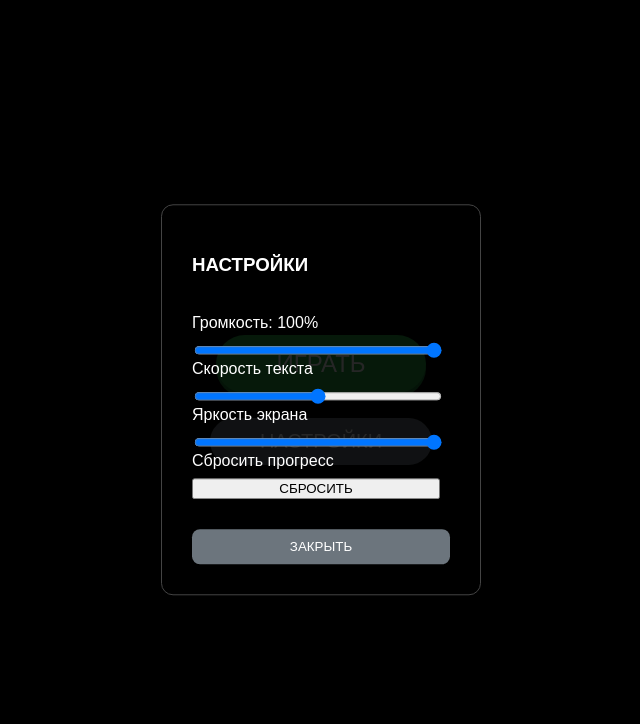
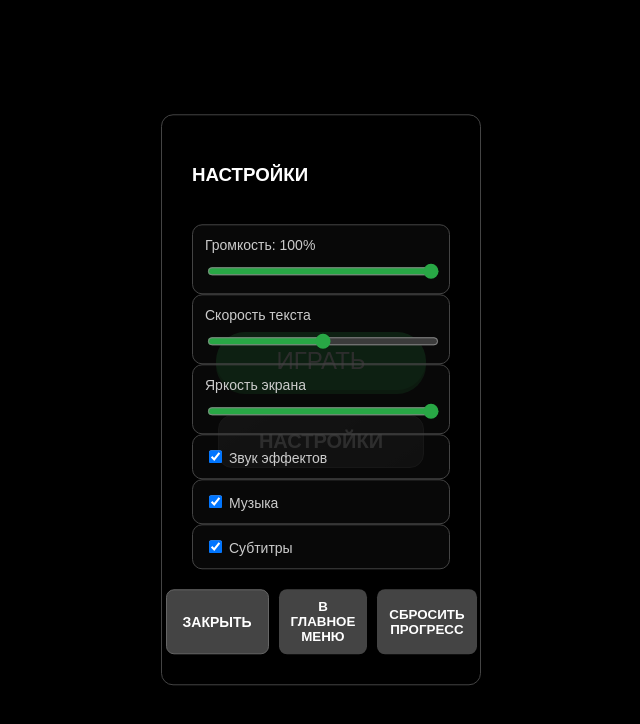
Before and after one commit to Golpool092/The-novel, a plain HTML site: page index.html in a window 1280 px wide. Both pictures are taken after a click on the button "НАСТРОЙКИ". Shown: the whole page, without its empty margins (319-959 px from the left). Drawn offline with Linux system fonts and the light colour scheme.

Commit message:
Add files via upload

```diff
--- a/index.html
+++ b/index.html
@@ -6,8 +6,8 @@
   <title>Школа №13</title>
   <link rel="stylesheet" href="style.css" />
   <link rel="manifest" href="manifest.json" />
-  <link rel="apple-touch-icon" sizes="192x192" href="pages/icon-192.png">
-  <link rel="apple-touch-icon" sizes="512x512" href="pages/icon-512.png">
+  <link rel="apple-touch-icon" sizes="192x192" href="pages/icon-192.png" />
+  <link rel="apple-touch-icon" sizes="512x512" href="pages/icon-512.png" />
   <meta name="theme-color" content="#111111" />
   <meta name="mobile-web-app-capable" content="yes" />
   <meta name="apple-mobile-web-app-capable" content="yes" />
@@ -17,6 +17,9 @@
     <div class="rotate-icon">🔄</div>
     Пожалуйста, переверни телефон в горизонтальное положение
   </div>
+
+  <!-- Фоновая музыка -->
+  <audio id="bg-music" src="audio/fon.mp3" loop></audio>
 
   <!-- Стартовый экран -->
   <div id="start-screen" class="start-screen">
@@ -29,7 +32,7 @@
   <!-- Видео заставка -->
   <div id="video-container" class="video-container">
     <video id="intro-video" class="intro-video" playsinline muted>
-      <source src="video/beginning.mp4" type="video/mp4">
+      <source src="video/beginning.mp4" type="video/mp4" />
     </video>
     <audio id="intro-audio" src="audio/beginning.mp3"></audio>
     <div class="skip-prompt top-right">Нажмите, чтобы пропустить</div>
@@ -95,28 +98,44 @@
     <div class="settings-scroll">
       <div class="setting-item">
         <label>Громкость: <span id="volume-value">100%</span></label>
-          <input type="range" id="volume-slider" min="0" max="100" value="100">
+        <input type="range" id="volume-slider" min="0" max="100" value="100" />
       </div>
       <div class="setting-item">
         <label>Скорость текста</label>
-          <input type="range" id="text-speed" min="20" max="100" value="60">
+        <input type="range" id="text-speed" min="20" max="100" value="60" />
       </div>
       <div class="setting-item">
         <label>Яркость экрана</label>
-          <input type="range" id="brightness" min="50" max="100" value="100">
+        <input type="range" id="brightness" min="50" max="100" value="100" />
       </div>
       <div class="setting-item">
-          <label>Сбросить прогресс</label>
-          <button id="reset-progress">СБРОСИТЬ</button>
+        <label>
+          <input type="checkbox" id="toggle-sound" checked />
+          Звук эффектов
+        </label>
+      </div>
+      <div class="setting-item">
+        <label>
+          <input type="checkbox" id="toggle-music" checked />
+          Музыка
+        </label>
+      </div>
+      <div class="setting-item">
+        <label>
+          <input type="checkbox" id="toggle-subtitles" checked />
+          Субтитры
+        </label>
       </div>
     </div>
+    <div class="buttons-group">
       <button id="settings-close">ЗАКРЫТЬ</button>
+      <button id="return-main">В ГЛАВНОЕ МЕНЮ</button>
+      <button id="reset-progress">СБРОСИТЬ ПРОГРЕСС</button>
+    </div>
   </div>
 </div>
 
   <div id="install-prompt" class="install-banner">
-    <p>Добавьте ярлык на рабочий стол, для продолжения игры</p>
-    <button id="install-btn">ДОБАВИТЬ</button>
   </div>
 
   <audio id="paper-sound" src="audio/paper.mp3"></audio>
--- a/style.css
+++ b/style.css
@@ -13,7 +13,6 @@ html, body {
   color: white;
 }
 
-/* ----------- ПРЕДУПРЕЖДЕНИЕ ПРИ ВЕРТИКАЛИ ----------- */
 .orientation-warning {
   display: none;
   position: fixed;
@@ -40,7 +39,6 @@ html, body {
   .orientation-warning { display: flex; }
 }
 
-/* ----------- СТАРТОВЫЙ ЭКРАН ----------- */
 .start-screen {
   display: flex;
   flex-direction: column;
@@ -94,21 +92,26 @@ html, body {
 }
 
 .settings-menu-btn {
-  background: #6c757d;
+  background: linear-gradient(145deg, #4e4e4e, #3a3a3a);
   color: white;
-  border: none;
-  border-radius: 30px;
-  padding: 12px 50px;
+  border: 1px solid #666;
+  border-radius: 14px;
+  padding: 14px 40px;
   font-size: 20px;
+  font-weight: bold;
   cursor: pointer;
+  box-shadow: 0 4px 10px rgba(0, 0, 0, 0.5);
   transition: all 0.3s ease;
 }
-
+.settings-menu-btn:hover {
+  background: #5a5a5a;
+  transform: scale(1.03);
+}
 .settings-menu-btn:active {
-  background: #5a6268;
+  transform: scale(0.98);
+  box-shadow: none;
 }
 
-/* ----------- ВИДЕО ЗАСТАВКА ----------- */
 .video-container {
   position: fixed;
   top: 0;
@@ -128,26 +131,21 @@ html, body {
   object-fit: contain;
 }
 
-/* ----------- ОСНОВНОЙ ЭКРАН ----------- */
 .static-screen {
   width: 1280px;
   height: 720px;
   position: relative;
   overflow: hidden;
   display: none;
-
   max-width: 100vw;
   max-height: 100vh;
-
   transform-origin: top left;
   transform: scale(calc(min(100vw / 1280, 100vh / 720)));
-
   background: url("pages/fon1.png") no-repeat center center;
   background-size: contain;
   background-color: black;
 }
 
-/* ----------- ЛЕВАЯ ПАНЕЛЬ ----------- */
 .left-panel {
   position: absolute;
   top: 8px;
@@ -181,7 +179,6 @@ html, body {
   outline: none;
 }
 
-/* ----------- HUD (СПРАВА ВВЕРХУ) ----------- */
 .hud {
   position: absolute;
   top: 8px;
@@ -238,7 +235,6 @@ html, body {
   color: #98ffbb;
 }
 
-/* ----------- ДИАЛОГ ----------- */
 .dialogue {
   position: absolute;
   top: 10px;
@@ -270,7 +266,6 @@ html, body {
   animation: blink 1s step-start infinite;
 }
 
-/* ----------- ВАРИАНТЫ ОТВЕТА ----------- */
 .choices {
   position: absolute;
   bottom: 20px;
@@ -307,7 +302,6 @@ html, body {
   outline: none;
 }
 
-/* ----------- МОДАЛЬНЫЕ ОКНА ----------- */
 .modal {
   position: fixed;
   top: 50%;
@@ -322,16 +316,65 @@ html, body {
   box-sizing: border-box;
   border-radius: 12px;
   border: 1px solid #444;
+  max-height: 80vh;
+  overflow-y: auto;
+  -webkit-overflow-scrolling: touch;
 }
 
 #passport-modal, #diary-modal {
-  width: 300px;
-  height: 800px;
+  position: fixed;
+  top: 50%;
+  left: 50%;
+  transform: translate(-50%, -50%);
+  width: 90vw;
+  max-width: 400px;
+  max-height: 90vh;
+  background: rgba(0, 0, 0, 0.9);
+  border-radius: 12px;
+  border: 1px solid #444;
+  display: none;
+  justify-content: center;
+  align-items: center;
+  padding: 10px;
+  box-sizing: border-box;
+  z-index: 1000;
+  overflow: hidden;
+}
+
+#passport-modal.active, #diary-modal.active {
+  display: flex;
+}
+
+#passport-modal img, #diary-modal img {
+  max-width: 100%;
+  max-height: 90vh;
+  object-fit: contain;
+  border-radius: 10px;
+  display: block;
+  margin: 0 auto;
+}
+
+.modal-overlay {
+  position: fixed;
+  top: 0;
+  left: 0;
+  width: 100vw;
+  height: 100vh;
+  background: rgba(0,0,0,0.6);
+  display: none;
+  z-index: 999;
+}
+
+.modal-overlay.active {
+  display: block;
 }
 
 #name-modal, #settings-modal {
   width: 320px;
   padding: 30px;
+  max-height: 80vh;
+  overflow-y: auto;
+  -webkit-overflow-scrolling: touch;
 }
 
 .name-input-container {
@@ -372,23 +415,34 @@ html, body {
   display: flex;
   flex-direction: column;
   gap: 8px;
+  background: rgba(255, 255, 255, 0.03);
+  padding: 12px;
+  border-radius: 10px;
+  border: 1px solid #444;
 }
-
+.setting-item label {
+  font-size: 14px;
+  color: #ccc;
+}
 .setting-item input[type="range"] {
   width: 100%;
+  accent-color: #28a745;
 }
 
 #settings-close {
-  padding: 10px;
-  background: #6c757d;
+  background: #444;
+  padding: 10px 16px;
+  border-radius: 8px;
   color: white;
-  border: none;
-  border-radius: 8px;
+  font-size: 14px;
+  border: 1px solid #666;
+  transition: background 0.3s ease;
   cursor: pointer;
-  margin-top: 10px;
+}
+#settings-close:hover {
+  background: #666;
 }
 
-/* ----------- БАННЕР УСТАНОВКИ PWA ----------- */
 .install-banner {
   position: fixed;
   bottom: 20px;
@@ -418,18 +472,8 @@ html, body {
 #install-btn:focus {
   outline: none;
 }
-/* ... (предыдущие стили остаются без изменений) ... */
 
-/* ----------- МОДАЛЬНЫЕ ОКНА (ПАСПОРТ, ДНЕВНИК) ----------- */
 .modal {
-  position: fixed;
-  top: 50%;
-  left: 50%;
-  transform: translate(-50%, -50%);
-  z-index: 100;
-  display: none;
-  justify-content: center;
-  align-items: center;
   background: transparent !important;
   border: none !important;
 }
@@ -441,16 +485,6 @@ html, body {
   box-shadow: 0 0 20px rgba(0, 0, 0, 0.7);
 }
 
-#name-modal, #settings-modal {
-  background: rgba(0, 0, 0, 0.85) !important;
-  padding: 30px;
-  border-radius: 12px;
-  border: 1px solid #444 !important;
-  width: 320px;
-}
-/* ... (предыдущие стили) ... */
-
-/* Анимации */
 @keyframes fadeIn {
   from { opacity: 0; }
   to { opacity: 1; }
@@ -478,7 +512,6 @@ html, body {
   animation: slideUp 0.4s ease forwards;
 }
 
-/* Затемнение экрана */
 .screen-overlay {
   position: absolute;
   top: 0;
@@ -490,7 +523,6 @@ html, body {
   display: none;
 }
 
-/* Подсказка пропуска видео */
 .skip-prompt {
   position: absolute;
   bottom: 20px;
@@ -504,7 +536,6 @@ html, body {
   animation: pulse 1.5s infinite;
 }
 
-/* Быстрое меню */
 .quick-menu {
   position: absolute;
   bottom: 10px;
@@ -529,7 +560,6 @@ html, body {
   background: rgba(50, 50, 150, 0.7);
 }
 
-/* Продолжить игру */
 .continue-btn {
   background: #ff9800 !important;
   box-shadow: 0 4px 0 #e08600 !important;
@@ -540,31 +570,22 @@ html, body {
   box-shadow: none !important;
 }
 
-/* ... (предыдущие стили остаются без изменений до .settings-scroll) ... */
-
-.settings-scroll {
-  max-height: 300px;
-  overflow-y: auto;
-  padding-right: 10px;
-  scrollbar-width: thin;
-  scrollbar-color: #555 #333;
+.settings-scroll::-webkit-scrollbar {
+  width: 8px;
+}
+.settings-scroll::-webkit-scrollbar-track {
+  background: #222;
+  border-radius: 4px;
+}
+.settings-scroll::-webkit-scrollbar-thumb {
+  background-color: #888;
+  border-radius: 4px;
+  transition: background 0.3s ease;
+}
+.settings-scroll::-webkit-scrollbar-thumb:hover {
+  background-color: #aaa;
 }
 
-.settings-scroll::-webkit-scrollbar {
-  width: 6px;
-}
-
-.settings-scroll::-webkit-scrollbar-track {
-  background: #333;
-  border-radius: 3px;
-}
-
-.settings-scroll::-webkit-scrollbar-thumb {
-  background-color: #555;
-  border-radius: 3px;
-}
-
-/* Убираем синие ободки */
 img, button, input, video {
   outline: none;
   -webkit-tap-highlight-color: transparent;
@@ -577,7 +598,6 @@ img:focus, button:focus, input:focus, video:focus {
   outline: none;
 }
 
-/* Сообщение об ошибке имени */
 .error-message {
   color: #ff6d6d;
   font-size: 12px;
@@ -586,39 +606,6 @@ img:focus, button:focus, input:focus, video:focus {
   margin-bottom: 5px;
 }
 
-/* Затемнение экрана */
-.screen-overlay {
-  position: absolute;
-  top: 0;
-  left: 0;
-  width: 100%;
-  height: 100%;
-  background: rgba(0, 0, 0, 0.7);
-  z-index: 5;
-  opacity: 0;
-  pointer-events: none;
-  transition: opacity 1.5s ease;
-}
-
-/* ... (остальные стили остаются без изменений) ... */
-/* Стиль для затемнения перехода */
-#transition-overlay {
-  pointer-events: none;
-}
-
-/* Убираем синие ободки при клике */
-* {
-  -webkit-tap-highlight-color: transparent;
-}
-
-/* Сообщение об ошибке имени */
-.error-message {
-  color: #ff6d6d;
-  font-size: 12px;
-  min-height: 14px;
-  margin-top: -10px;
-  margin-bottom: 5px;
-}
 .screen-overlay {
   position: fixed;
   top: 0;
@@ -631,3 +618,53 @@ img:focus, button:focus, input:focus, video:focus {
   z-index: 100;
   transition: opacity 1s ease-in-out;
 }
+
+* {
+  -webkit-tap-highlight-color: transparent;
+}
+
+#settings-modal {
+  animation: slideDown 0.4s ease forwards;
+  background: rgba(0, 0, 0, 0.85) !important;
+  padding: 30px;
+  border-radius: 12px;
+  border: 1px solid #444 !important;
+  width: 320px;
+  max-height: 80vh;
+  overflow-y: auto;
+  -webkit-overflow-scrolling: touch;
+  box-shadow: 0 0 20px rgba(0, 0, 0, 0.7);
+}
+
+@keyframes slideDown {
+  from {
+    transform: translate(-50%, -60%);
+    opacity: 0;
+  }
+  to {
+    transform: translate(-50%, -50%);
+    opacity: 1;
+  }
+}
+
+.buttons-group {
+  display: flex;
+  gap: 10px;
+  justify-content: center;
+}
+
+.buttons-group button {
+  flex: 1;
+  padding: 10px 12px;
+  font-weight: 700;
+  border-radius: 8px;
+  border: none;
+  cursor: pointer;
+  background-color: #444;
+  color: white;
+  transition: background-color 0.3s ease;
+}
+
+.buttons-group button:hover {
+  background-color: #666;
+}
```
Lines whose indentation alone changed are shown as unchanged.
